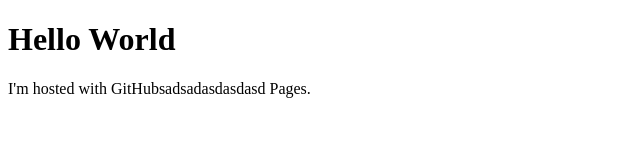
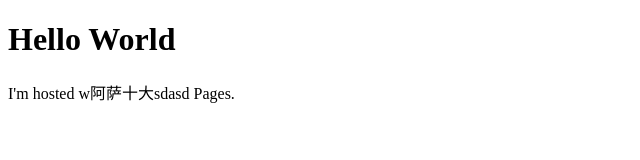
Before and after one commit to gc528262067/gc528262067.github.io, a plain HTML site: page index.html in a window 1280 px wide. Shown: the whole page, without its empty margins (0-640 px from the left). Drawn offline with Linux system fonts and the light colour scheme.

Commit message:
Update index.html

```diff
--- a/index.html
+++ b/index.html
@@ -2,6 +2,6 @@
 <html>
 <body>
 <h1>Hello World</h1>
-<p>I'm hosted with GitHubsadsadasdasdasd Pages.</p>
+<p>I'm hosted w阿萨十大sdasd Pages.</p>
 </body>
 </html>
```
